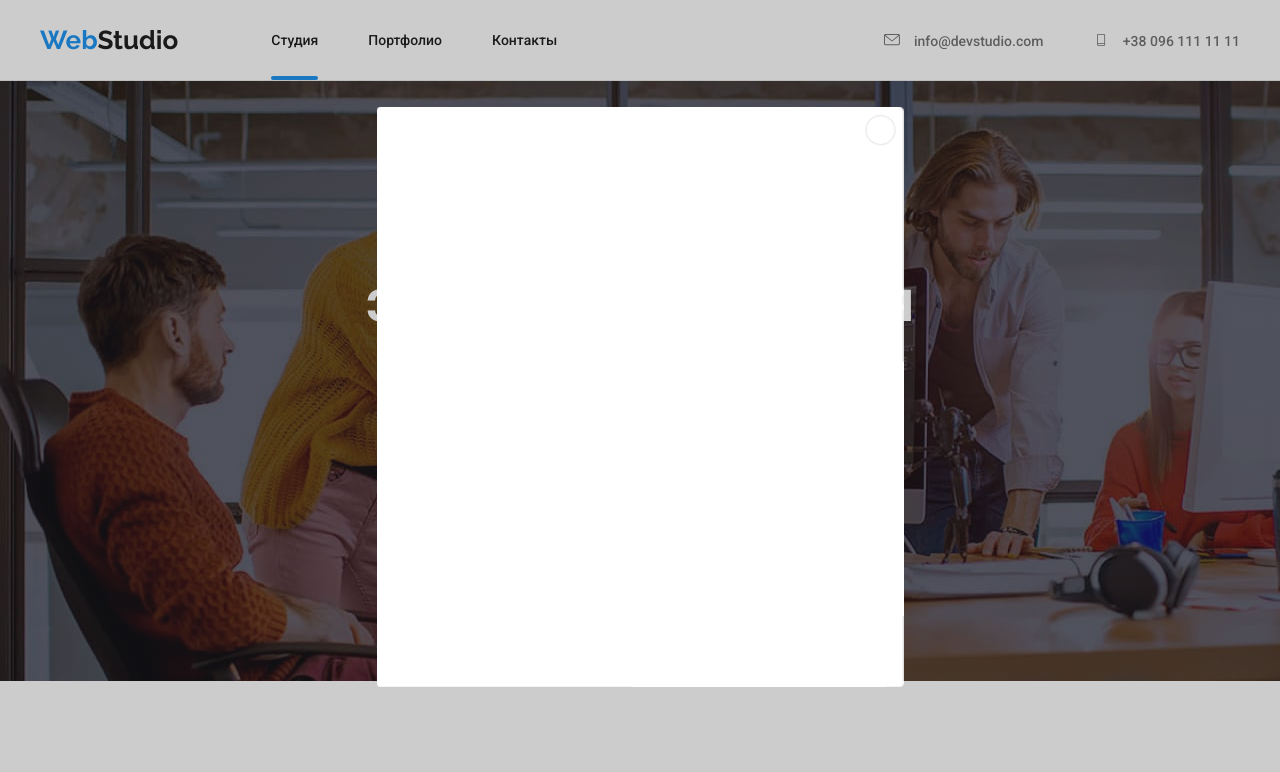
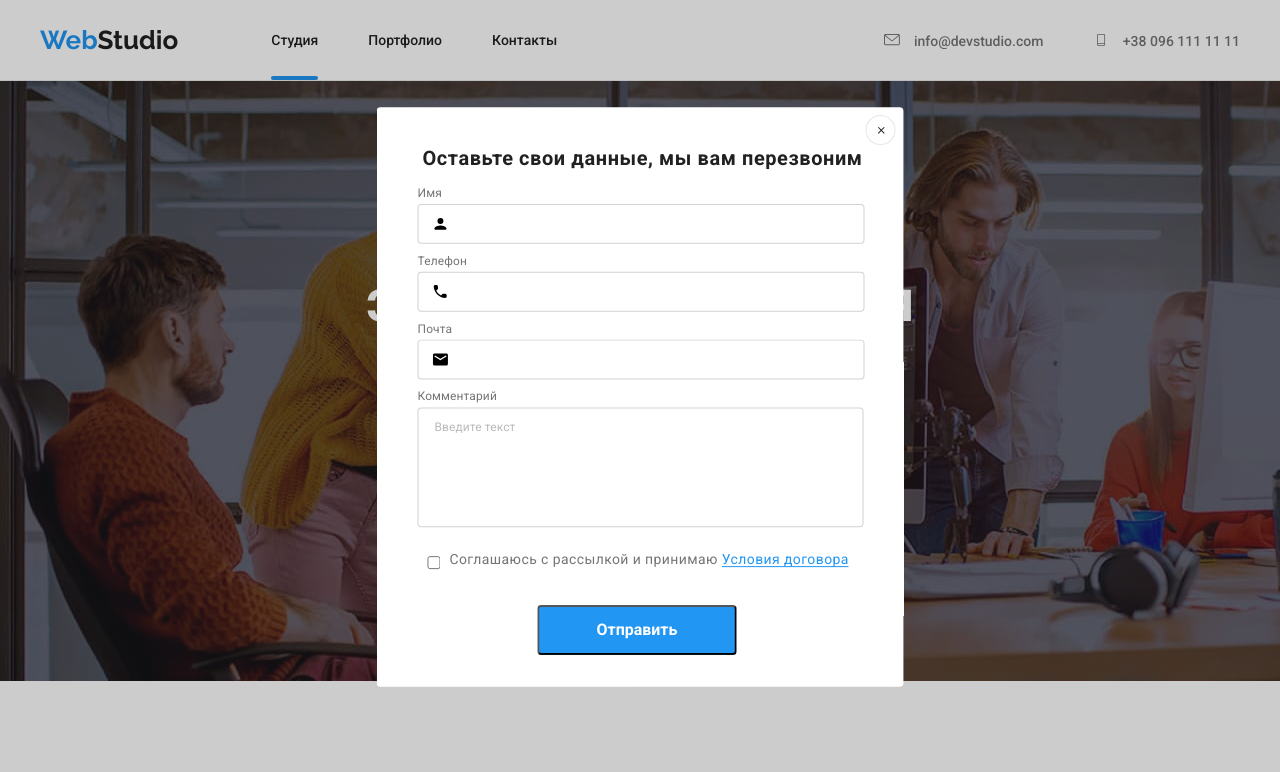
Before and after one commit to Vadim-Spakov/goit-markup-hw-06, a plain HTML site: page index.html in a window 1280 px wide. Both pictures are taken after a click on the button "Заказать услугу". Shown: the top 772 px of the page. Drawn offline with Linux system fonts and the light colour scheme.

Commit message:
Работа над ДЗ-06

```diff
--- a/index.html
+++ b/index.html
@@ -68,14 +68,82 @@
           <button type="button" class="button-title" data-modal-open
             >Заказать услугу</button
           >
-          <div class="backdrop is-hidden" data-modal>
-            <div class="modal"
-              ><button
-                type="button"
-                class="button-modal flexbox"
-                data-modal-close
-                ><svg class="icon-close"></svg></button
-            ></div>
+        </div>
+        <div class="backdrop is-hidden" data-modal>
+          <div class="modal">
+            <button type="button" class="button-modal" data-modal-close
+              ><svg class="icon-close">
+                <use href="./icon/symbol-defs.svg#icon-close-black"></use>
+              </svg> </button
+            ><div class="modal-list">
+              <p class="modal-text">Оставьте свои данные, мы вам перезвоним</p>
+
+              <form class="modal-form">
+                <div class="modal-services">
+                  <label for="name" class="modal-name">Имя</label>
+                  <input
+                    type="text"
+                    name="name"
+                    id="name"
+                    class="modal-input"
+                  />
+                  <svg class="modal-icon">
+                    <use href="./icon/symbol-defs.svg#icon-person-black"></use>
+                  </svg>
+                </div>
+                <div class="modal-services">
+                  <label for="tel" class="modal-name">Телефон</label>
+                  <input
+                    type="tel"
+                    name="tel"
+                    id="tel"
+                    class="modal-input"
+                  /><svg class="modal-icon">
+                    <use href="./icon/symbol-defs.svg#icon-phone-black"></use>
+                  </svg>
+                </div>
+                <div class="modal-services">
+                  <label for="mail" class="modal-name">Почта</label>
+                  <input
+                    type="email"
+                    name="mail"
+                    id="mail"
+                    class="modal-input"
+                  /><svg class="modal-icon">
+                    <use href="./icon/symbol-defs.svg#icon-email-black"></use>
+                  </svg>
+                </div>
+
+                <div class="modal-services">
+                  <label for="comments" class="modal-name">Комментарий</label>
+                  <textarea
+                    class="comment-text"
+                    name="comment"
+                    id="comments"
+                    cols="30"
+                    rows="10"
+                    placeholder="Введите текст"
+                  ></textarea>
+                </div>
+
+                <div class="modal-services checkbox">
+                  <input
+                    id="agreement"
+                    name="agreement"
+                    type="checkbox"
+                    value="agreement"
+                  />
+                  <label for="agreement"
+                    >Соглашаюсь с рассылкой и принимаю
+                    <a class="modal-link" href=""> Условия договора</a></label
+                  ></div
+                >
+
+                <button type="button" class="modal-button-title"
+                  >Отправить</button
+                >
+              </form>
+            </div>
           </div>
         </div>
       </section>
@@ -552,6 +620,29 @@
             </li>
           </ul>
         </div>
+        <div class="footer-subscribe">
+          <h3>Подпишитесь на рассылку</h3>
+          <div class="footer-subscribe-field">
+            <div class="footer-subscribe-window">
+              <label for="email" class="modal-name"></label>
+              <input
+                type="email"
+                name="email"
+                id="email"
+                placeholder="E-mail"
+                class="form-input"
+              />
+            </div>
+            <div class="form-button">
+              <button type="button" class="sign-in-button">
+                Подписаться
+                <svg class="form-button-icon">
+                  <use href="./icon/symbol-defs.svg#icon-icon-send"></use>
+                </svg>
+              </button>
+            </div>
+          </div>
+        </div>
       </div>
     </footer>
     <script src="./js/modal.js"></script>
```
